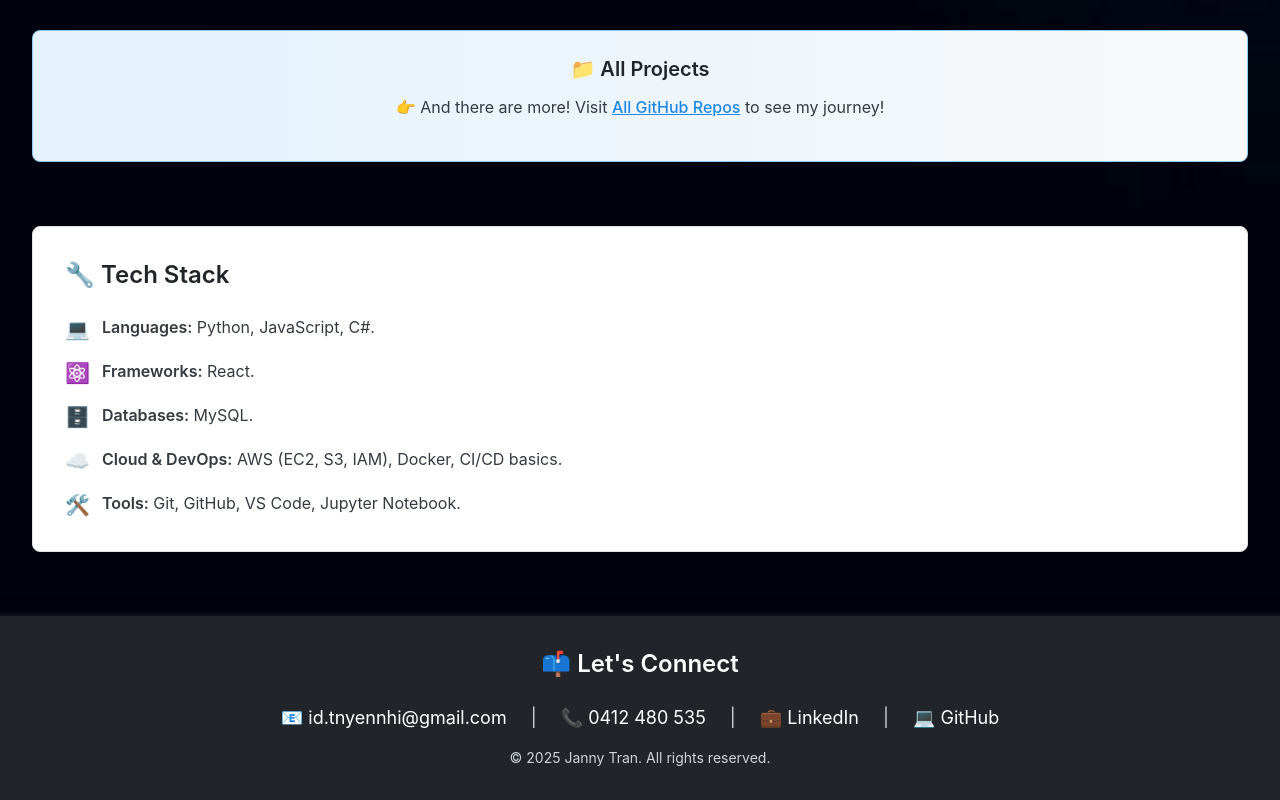
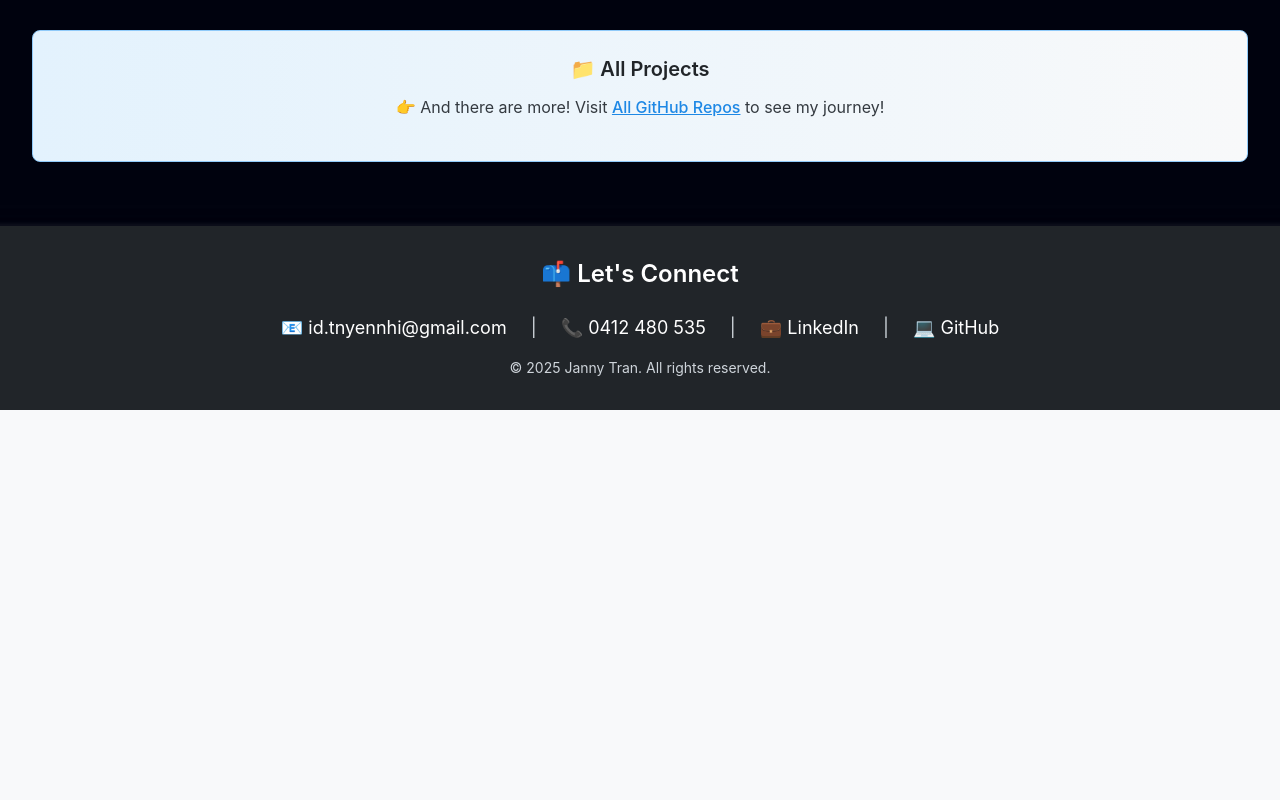
Before and after one commit to id-nynt/250020_Profile-Web, a Next.js app in the folder frontend/: page /projects in a window 1280 px wide. Shown: the part 3021-3821 px from the top of the page. After the commit the page ends 3431 px from the top, so only its background shows below. Built offline with nearby package versions, Linux system fonts and the light colour scheme.

Commit message:
260114_Fix filter bug

```diff
--- a/frontend/src/app/projects/page.tsx
+++ b/frontend/src/app/projects/page.tsx
@@ -345,7 +345,10 @@ export default function ProjectsPage() {
             <div className="flex justify-center">
               <div className="inline-flex bg-white rounded-lg border border-primary-200 p-1">
                 <button
-                  onClick={() => setActiveCategory('all')}
+                  onClick={() => {
+                    setActiveCategory('all')
+                    setActiveProjectCategory('all')
+                  }}
                   className={`px-4 py-2 rounded-md text-sm font-medium transition-colors ${
                     activeCategory === 'all'
                       ? 'bg-accent-100 text-accent-700'
@@ -355,7 +358,10 @@ export default function ProjectsPage() {
                   All Projects ({projects.length})
                 </button>
                 <button
-                  onClick={() => setActiveCategory('academic')}
+                  onClick={() => {
+                    setActiveCategory('academic')
+                    setActiveProjectCategory('all')
+                  }}
                   className={`px-4 py-2 rounded-md text-sm font-medium transition-colors ${
                     activeCategory === 'academic'
                       ? 'bg-accent-100 text-accent-700'
@@ -365,7 +371,10 @@ export default function ProjectsPage() {
                   Academic ({academicProjects})
                 </button>
                 <button
-                  onClick={() => setActiveCategory('personal')}
+                  onClick={() => {
+                    setActiveCategory('personal')
+                    setActiveProjectCategory('all')
+                  }}
                   className={`px-4 py-2 rounded-md text-sm font-medium transition-colors ${
                     activeCategory === 'personal'
                       ? 'bg-accent-100 text-accent-700'
@@ -375,7 +384,10 @@ export default function ProjectsPage() {
                   Personal ({personalProjects})
                 </button>
                 <button
-                  onClick={() => setActiveCategory('commercial')}
+                  onClick={() => {
+                    setActiveCategory('commercial')
+                    setActiveProjectCategory('all')
+                  }}
                   className={`px-4 py-2 rounded-md text-sm font-medium transition-colors ${
                     activeCategory === 'commercial'
                       ? 'bg-accent-100 text-accent-700'
@@ -438,44 +450,6 @@ export default function ProjectsPage() {
           </p>
         </div>
 
-        {/* 4. Tech Stack */}
-        <div className="mb-16">
-          <div className="bg-white rounded-lg p-8 shadow-sm border border-primary-200">
-            <h3 className="text-2xl font-semibold text-primary-800 mb-6">🔧 Tech Stack</h3>
-            <div className="space-y-4 text-primary-700">
-              <div className="flex items-start gap-3">
-                <span className="text-xl">💻</span>
-                <div>
-                  <span className="font-semibold">Languages:</span> Python, JavaScript, C#.
-                </div>
-              </div>
-              <div className="flex items-start gap-3">
-                <span className="text-xl">⚛️</span>
-                <div>
-                  <span className="font-semibold">Frameworks:</span> React.
-                </div>
-              </div>
-              <div className="flex items-start gap-3">
-                <span className="text-xl">🗄️</span>
-                <div>
-                  <span className="font-semibold">Databases:</span> MySQL.
-                </div>
-              </div>
-              <div className="flex items-start gap-3">
-                <span className="text-xl">☁️</span>
-                <div>
-                  <span className="font-semibold">Cloud & DevOps:</span> AWS (EC2, S3, IAM), Docker, CI/CD basics.
-                </div>
-              </div>
-              <div className="flex items-start gap-3">
-                <span className="text-xl">🛠️</span>
-                <div>
-                  <span className="font-semibold">Tools:</span> Git, GitHub, VS Code, Jupyter Notebook.
-                </div>
-              </div>
-            </div>
-          </div>
-        </div>
         </div>
       </div>
 
```
